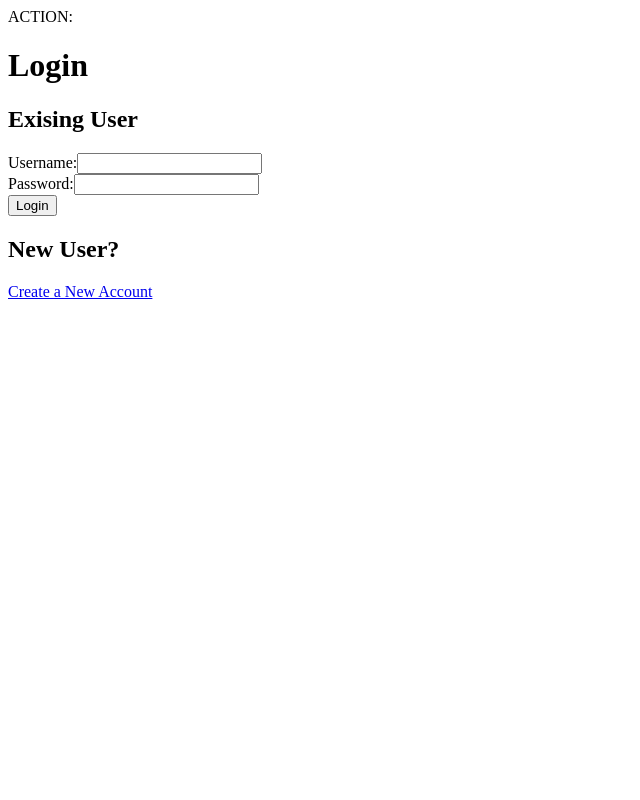
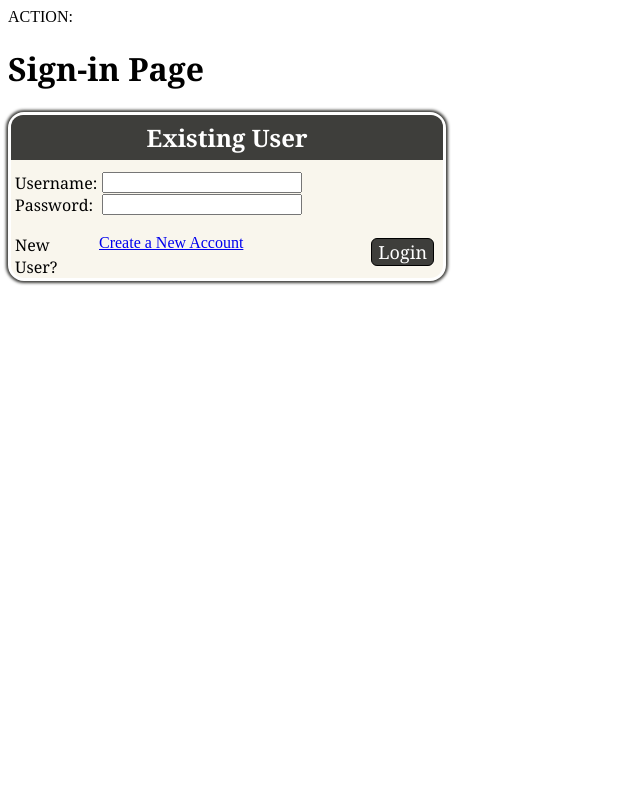
Before and after one commit to Bodily-Brad/CS313-Group, a PHP site: page / in a window 1280 px wide. Shown: the whole page, without its empty margins (0-640 px from the left). Run offline with PHP 8.4, Linux system fonts and the light colour scheme; data that the repository does not hold is empty; a stand-in replaces the project's code that opens the database connection.

Commit message:
Misc styling

```diff
--- /dev/null
+++ b/6.02/6.02.css
@@ -0,0 +1,147 @@
+/*
+To change this license header, choose License Headers in Project Properties.
+To change this template file, choose Tools | Templates
+and open the template in the editor.
+*/
+/*
+    Created on : Oct 21, 2014, 10:02:00 AM
+    Author     : Brad
+*/
+
+body {
+    font-family: "Times New Roman", Times, serif;
+}
+
+h1, h2, h3, h4, h5 {
+    font-family: Georgia, "Times New Roman", Times, serif;
+}
+
+article {
+    display: block;
+    padding: 0;
+    border: 3px solid #ffffff;
+    box-shadow: 0px 0px 3px 2px #3e3e3b;
+    border-radius: 1em;
+    max-width: 27em;
+    background-color: #f9f6ed;
+}
+
+section {
+    margin-bottom: 0.5em;
+    padding: 0.5em;
+    border-bottom: 1px solid #2a3753;
+}
+
+section:last-child {
+    border-bottom: 0px;
+}
+
+article h1,
+article h2,
+article h3,
+article h4,
+article h5 {
+    margin: 0 auto;
+    margin-bottom: 0.5em;
+    padding: 0.25em;
+    border-top-left-radius: 0.5em;
+    border-top-right-radius: 0.5em;
+    text-align: center;
+    color: #fff;
+    background-color: #3e3e3b;
+}
+
+form {
+    display: inline-block;
+    margin-bottom: 1em;
+    padding: 0;
+    border: 3px solid #ffffff;
+    box-shadow: 0px 0px 3px 2px #3e3e3b;
+    border-radius: 1em;
+    width: 27em;
+    max-width: 27em;
+    background-color: #f9f6ed;
+}
+
+form h1,
+form h2,
+form h3,
+form h4,
+form h5 {
+    margin: 0 auto;
+    margin-bottom: 0.5em;
+    padding: 0.25em;
+    border-top-left-radius: 0.5em;
+    border-top-right-radius: 0.5em;
+    text-align: center;
+    color: #fff;
+    background-color: #3e3e3b;
+}
+
+label {
+    display: inline-block;
+    width: 5em;
+    vertical-align: top;
+    margin-left: 0.25em;
+    font-family: Georgia, "Times New Roman", Times, serif
+}
+
+form .checkbox {
+    margin-right: 0.5em;
+}
+
+input {
+    margin-left: 0.5em;
+}
+
+input[type=text],
+input[type=password] {
+    width: 15em;
+
+}
+
+input[type=submit] {
+    display: block;
+    float: right;
+    margin-right: 0.5em;
+    margin-bottom: 0.5em;
+    margin-top: 0.25em;
+    font-family: Georgia, "Times New Roman", Times, serif;
+    color: #fff;
+    background-color: #3e3e3b;
+    border: 1px solid #000000;
+    border-radius: 0.333em;
+    font-size: 1.125em;
+}
+
+input[type=submit]:hover {
+    background-color: #2a3753;
+}
+
+textarea {
+    margin-right: 0.5em;
+}
+
+.message {
+    display:block;
+    margin: 0 auto;
+    text-align: center;
+    color: #2a3753;
+    font-size: 1.25em;
+}
+
+.scripturereference {
+    font-weight: bold;
+}
+
+.scriptureContent {
+
+}
+
+.topicsLabel {
+    font-style: italic;
+}
+
+.topicItem {
+
+}
--- a/6.02/views/createUserForm.php
+++ b/6.02/views/createUserForm.php
@@ -7,7 +7,8 @@ and open the template in the editor.
 <html>
     <head>
         <meta charset="UTF-8">
-        <title>Create User</title>
+        <link rel="stylesheet" type="text/css" href="6.02.css" media="screen">
+        <title>6.02 - Sign-up Page</title>
     </head>
 
 	<script>
--- a/6.02/views/loginForm.php
+++ b/6.02/views/loginForm.php
@@ -7,21 +7,22 @@ and open the template in the editor.
 <html>
     <head>
         <meta charset="UTF-8">
-        <title></title>
+        <link rel="stylesheet" type="text/css" href="6.02.css" media="screen">
+        <title>6.02 Sign-in Page</title>
     </head>
     <body>
-        <h1>Login</h1>
-        <?php
-            if (isset($message)) echo "$message<br>";
-        ?>
-        <h2>Exising User</h2>
+        <h1>Sign-in Page</h1>
         <form method="POST" action='.'>
+            <h2>Existing User</h2>
+            <?php
+                if (isset($message)) echo "<span class='message'>$message</span><br>";
+            ?>
             <label>Username:</label><input type="text" name="name"><br>
             <label>Password:</label><input type="password" name="pass"><br>
+            <br>
+            <label>New User?</label> <a href="?action=SignUp">Create a New Account</a>
             <input type="hidden" name="action" value="Login">
             <input type="submit" value="Login">
         </form>
-        <h2>New User?</h2>
-        <a href="?action=SignUp">Create a New Account</a>
     </body>
 </html>
```
